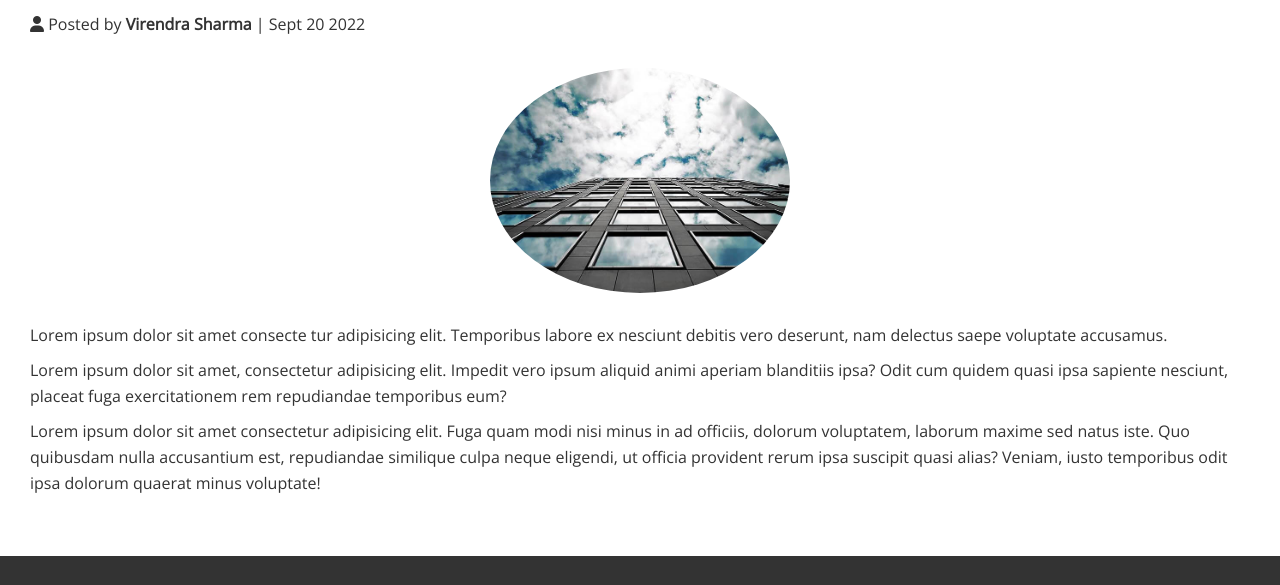
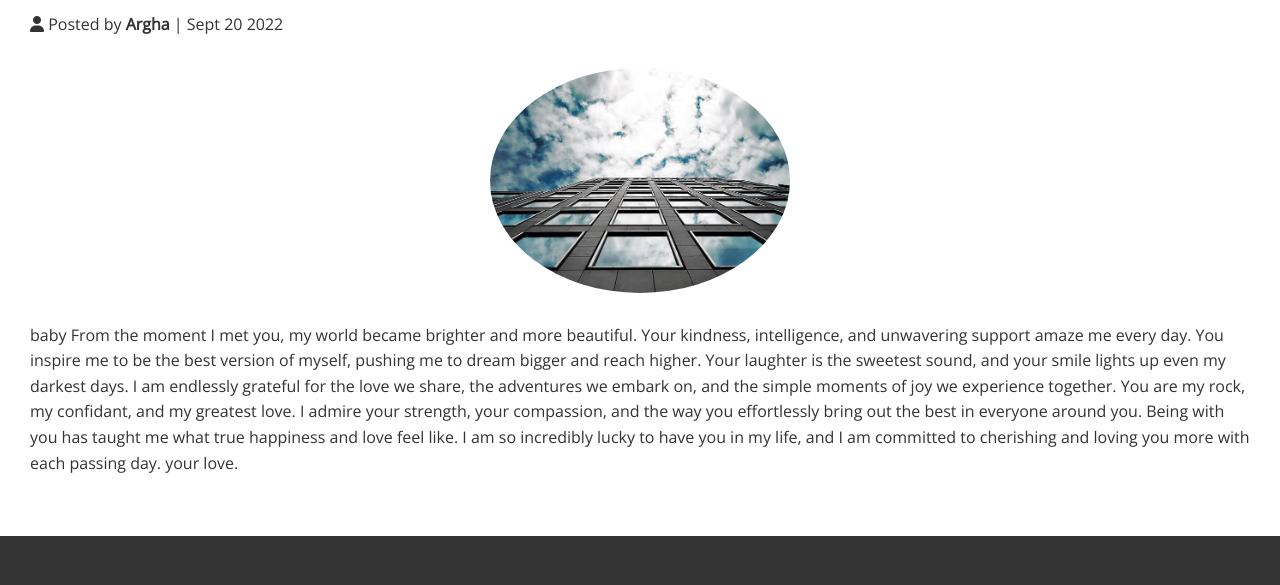
Before and after one commit to Arghadeepdebnath15/arghadeep, a plain HTML site: page html/post.html in a window 1280 px wide. Shown: the part 687-1272 px from the top of the page. Drawn offline with nearby package versions, Linux system fonts and the light colour scheme; files that its build step writes are made by us from their sources; files whose address does not match are found by name.

Commit message:
Update post.html

```diff
--- a/html/post.html
+++ b/html/post.html
@@ -44,16 +44,13 @@
       <h2>Blog Post One</h2>
       <p class="meta">
         <i class="fas fa-user"></i> Posted by <strong>
-          Virendra Sharma
+         Argha
         </strong> | Sept 20 2022
       </p>
       <img src="../image_resources/blog/blog1.jpg" alt="">
-      <p>Lorem ipsum dolor sit amet consecte
-        tur adipisicing elit. Temporibus labore ex
-        nesciunt debitis vero deserunt, nam delectus
-        saepe voluptate accusamus.</p>
-      <p>Lorem ipsum dolor sit amet, consectetur adipisicing elit. Impedit vero ipsum aliquid animi aperiam blanditiis ipsa? Odit cum quidem quasi ipsa sapiente nesciunt, placeat fuga exercitationem rem repudiandae temporibus eum?</p>
-      <p>Lorem ipsum dolor sit amet consectetur adipisicing elit. Fuga quam modi nisi minus in ad officiis, dolorum voluptatem, laborum maxime sed natus iste. Quo quibusdam nulla accusantium est, repudiandae similique culpa neque eligendi, ut officia provident rerum ipsa suscipit quasi alias? Veniam, iusto temporibus odit ipsa dolorum quaerat minus voluptate!</p>
+      <p>baby
+From the moment I met you, my world became brighter and more beautiful. Your kindness, intelligence, and unwavering support amaze me every day. You inspire me to be the best version of myself, pushing me to dream bigger and reach higher. Your laughter is the sweetest sound, and your smile lights up even my darkest days. I am endlessly grateful for the love we share, the adventures we embark on, and the simple moments of joy we experience together. You are my rock, my confidant, and my greatest love. I admire your strength, your compassion, and the way you effortlessly bring out the best in everyone around you. Being with you has taught me what true happiness and love feel like. I am so incredibly lucky to have you in my life, and I am committed to cherishing and loving you more with each passing day.
+your love.</p>
 
     </section>
   </main>
```
